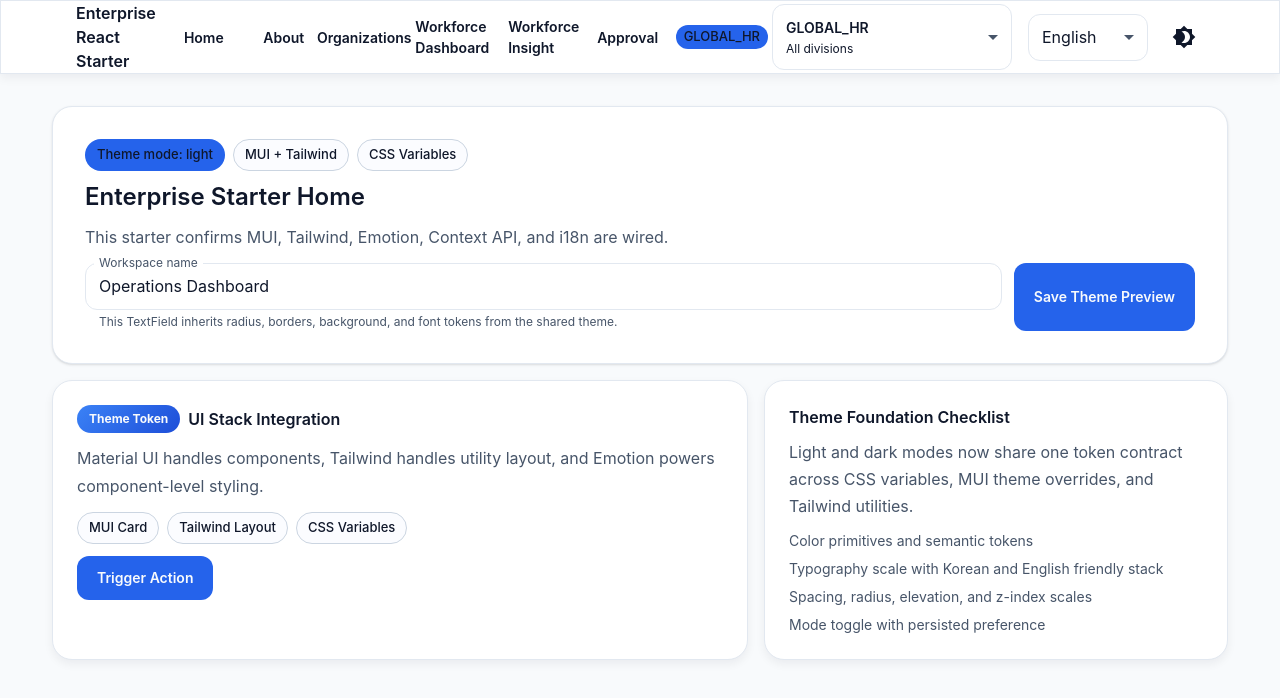
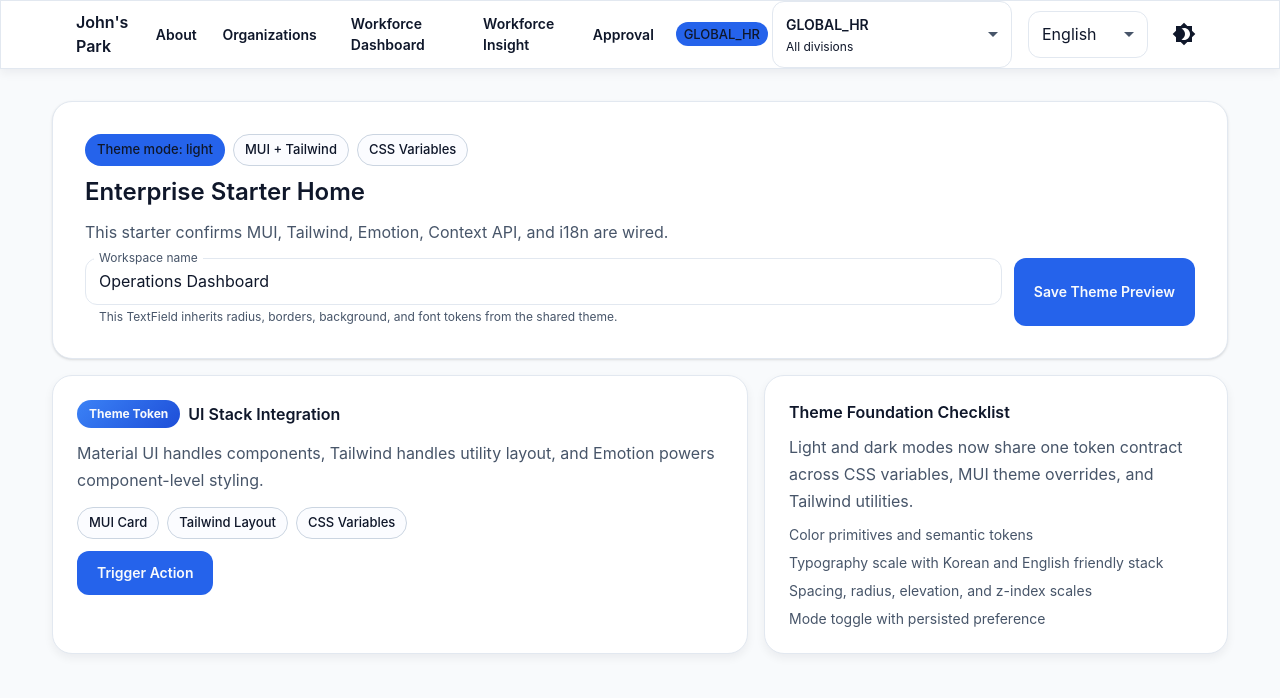
Before and after one commit to holywaterBetter/react-project, a React app: page /#/ in a window 1280 px wide. Shown: the top 698 px of the page. Built offline with nearby package versions, Linux system fonts and the light colour scheme.

Commit message:
refactor header brand link for home navigation

```diff
--- a/src/layouts/MainLayout.tsx
+++ b/src/layouts/MainLayout.tsx
@@ -12,12 +12,15 @@ export const MainLayout = () => {
     <Box className="min-h-screen bg-canvas text-ink">
       <AppBar position="sticky" color="transparent" elevation={0}>
         <Toolbar className="mx-auto flex w-full max-w-6xl gap-4 px-0">
-          <Typography variant="h6" component="div" className="mr-3 flex-1 font-semibold text-ink">
-            Enterprise React Starter
+          <Typography
+            variant="h6"
+            component={RouterLink}
+            to="/"
+            className="mr-3 flex-1 cursor-pointer font-semibold text-ink no-underline transition-opacity hover:opacity-80 focus-visible:rounded-sm focus-visible:outline-none focus-visible:ring-2 focus-visible:ring-primary/60 active:opacity-70"
+            aria-label="Go to home"
+          >
+            John&apos;s Park
           </Typography>
-          <Button component={RouterLink} to="/" color="inherit">
-            Home
-          </Button>
           <Button component={RouterLink} to="/about" color="inherit">
             About
           </Button>
```
